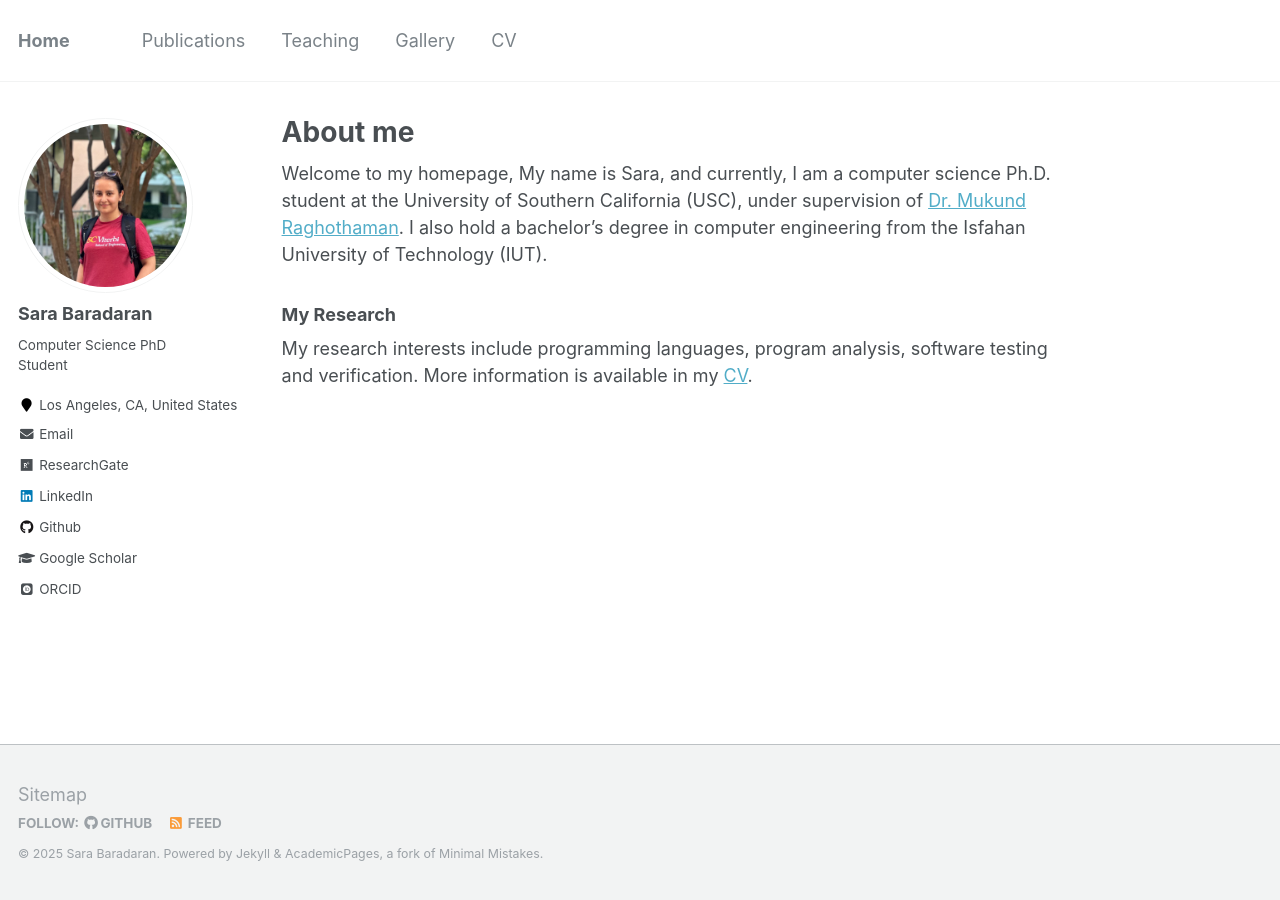
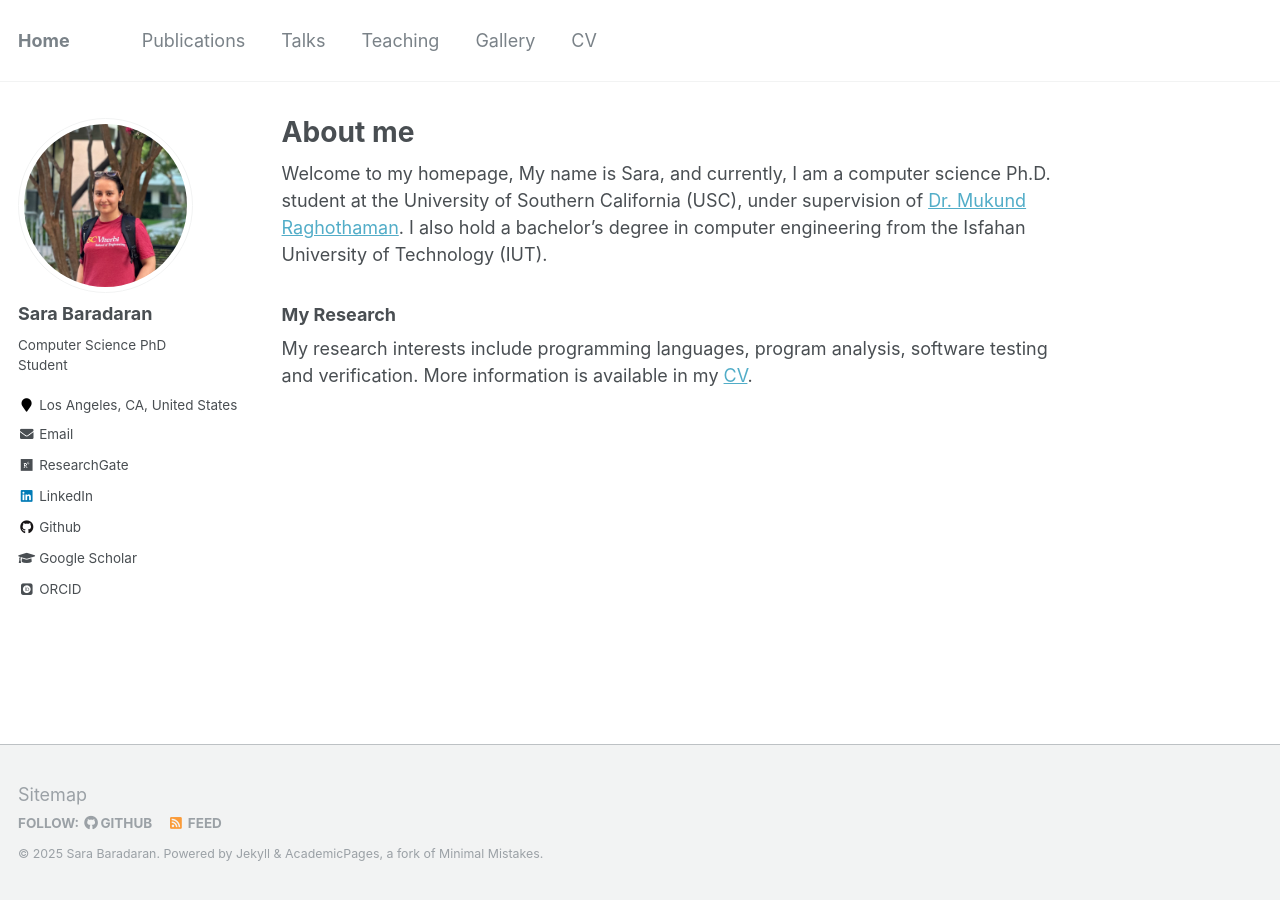
Before and after one commit to SaraBaradaran/SaraBaradaran.github.io, a Jekyll site: the page built from _pages/about.md, in a window 1280 px wide. Built offline with Jekyll 4.4.1, drawn with Linux system fonts in a browser that asks for light colours; some web fonts are replaced.

Commit message:
Update navigation.yml

```diff
--- a/_data/navigation.yml
+++ b/_data/navigation.yml
@@ -2,6 +2,9 @@
 main:
   - title: "Publications"
     url: /publications/
+
+  - title: "Talks"
+    url: /talks/
 
   - title: "Teaching"
     url: /teaching/
```
